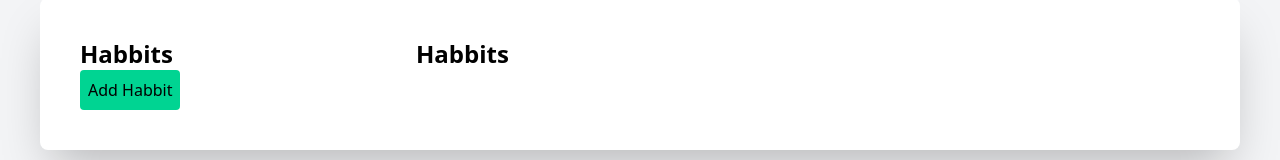
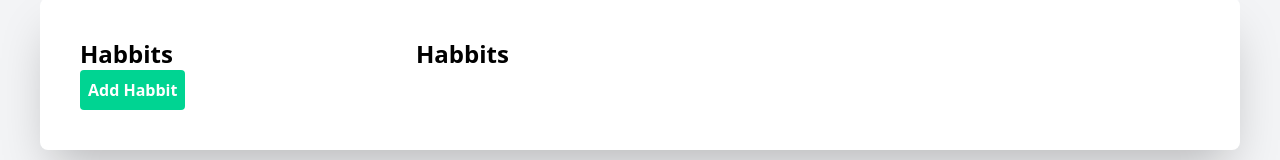
Before and after one commit to talhadar2011/Consistance-Manager, a React (Vite) app: page / in a window 1280 px wide. Shown: the part 202-362 px from the top of the page. Built offline with nearby package versions, Linux system fonts and the light colour scheme.

Commit message:
button updated

```diff
--- a/src/components/Mainpage.tsx
+++ b/src/components/Mainpage.tsx
@@ -20,7 +20,7 @@ export default function Mainpage() {
             <div className='flex bg-white shadow-2xl rounded-lg w-full mt-10 p-10 h-full'>
                 <div className="w-[30%] ">
                     <h2 className='text-2xl font-semibold text-black'>Habbits</h2>
-                    <button onClick={()=>setaddHabbit(true)} className="bg-emerald-400 rounded p-2">Add Habbit</button>
+                    <button onClick={()=>setaddHabbit(true)} className="bg-emerald-400 rounded p-2 font-bold text-white">Add Habbit</button>
                     {addHabbit && (
                         <div>
                             <input
```
